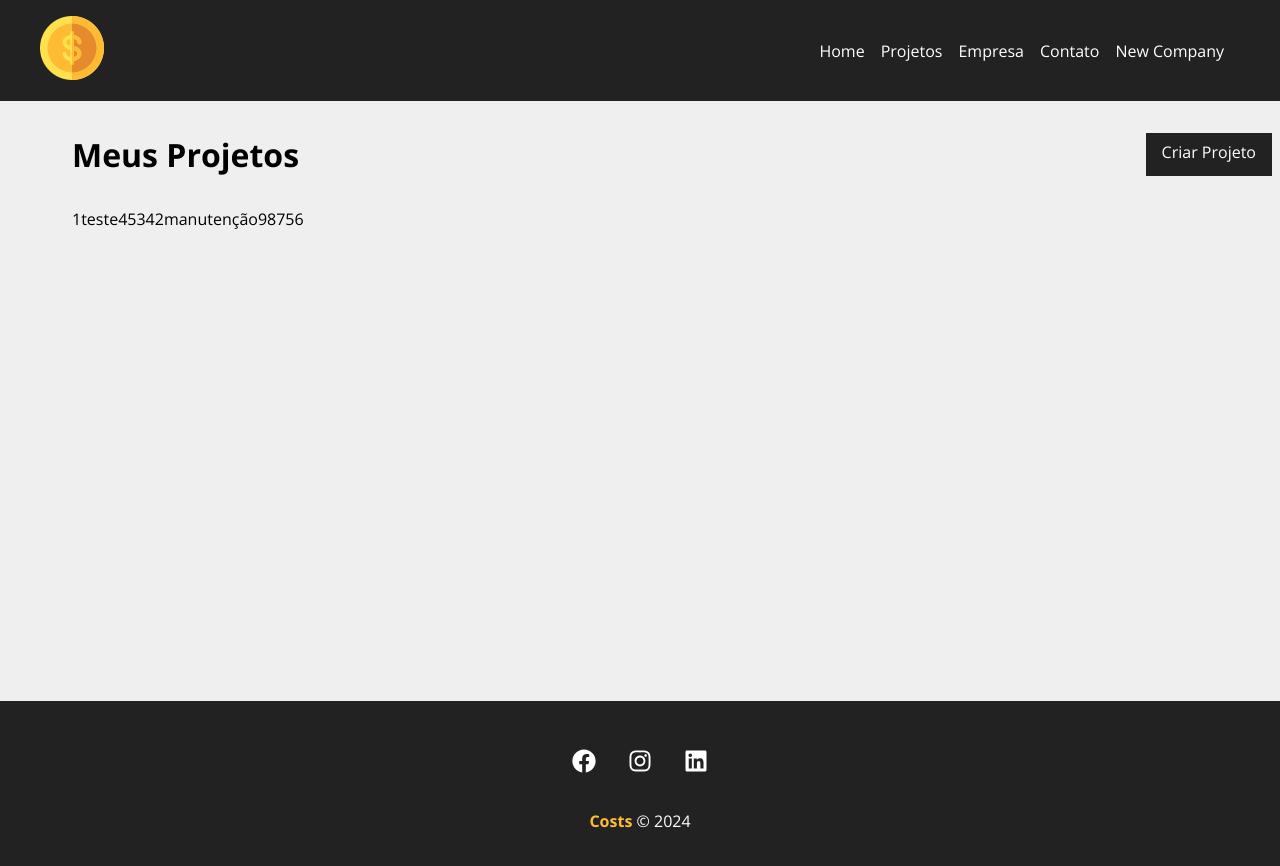
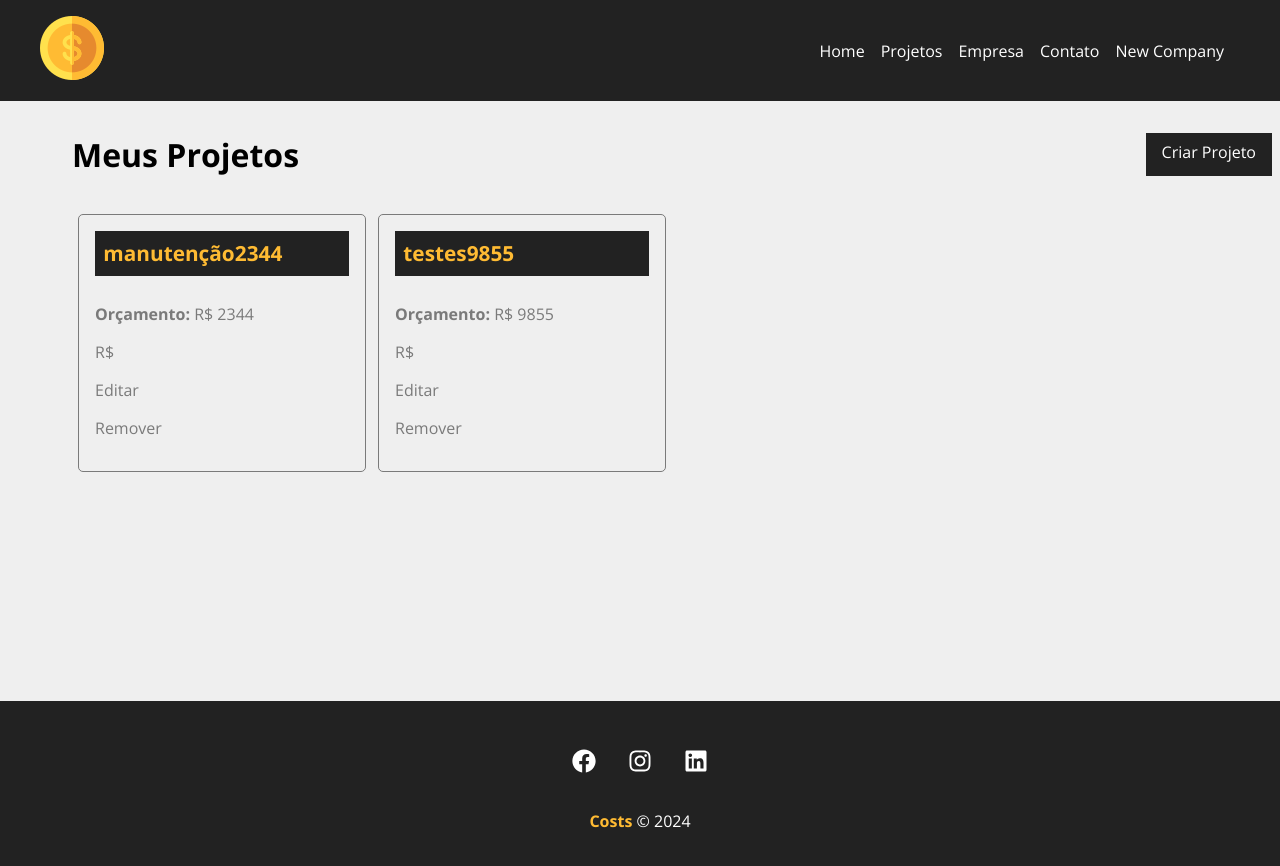
Before and after one commit to mariocarvalho-2205/costs, a React (Create React App) app: page /projects in a window 1280 px wide. Shown: the top 866 px of the page. Built offline with nearby package versions, Linux system fonts and the light colour scheme; data requests are answered from the project's data file.

Commit message:
atualizado

```diff
--- a/db.json
+++ b/db.json
@@ -1,8 +1,8 @@
 {
   "projects": [
     {
-      "name": "teste",
-      "budget": "4534",
+      "name": "manutenção",
+      "budget": "2344",
       "category": {
         "id": "2",
         "name": "Desenvolvimento"
@@ -12,8 +12,8 @@
       "id": 1
     },
     {
-      "name": "manutenção",
-      "budget": "98756",
+      "name": "testes",
+      "budget": "9855",
       "cost": 0,
       "services": [],
       "id": 2
--- a/src/components/project/ProjectCard.jsx
+++ b/src/components/project/ProjectCard.jsx
@@ -1,10 +1,22 @@
 import styles from './ProjectCard.module.css'
+
+// import { BsPencil, BsFillTrashFill } from 'react-icons/bs'
 
 function ProjectCard ({ id, name, budget, category, handleRemove }) {
     return (
-        <>
-            <p>{id}{name}{budget}{category}</p>
-        </>
+        <div className={styles.project_card}>
+            <h4>{name}{budget}{category}</h4>
+            <p>
+                <span>Orçamento:</span> R$ {budget}
+            </p>
+            <p className={styles.category_test}>
+                <span></span> R$ {category}
+            </p>
+            <div>
+                <p>Editar</p>
+                <p>Remover</p>
+            </div>
+        </div>
     )
 }
 
--- a/src/components/project/ProjectCard.module.css
+++ b/src/components/project/ProjectCard.module.css
@@ -0,0 +1,30 @@
+.project_card {
+    padding: 1em;
+    border: 1px solid #7a7a7a;
+    border-radius: 5px;
+    width: 24%;
+    margin: 0.5%;
+}
+
+.project_card h4 {
+    background-color: #222;
+    color: #ffbb33;
+    padding: 0.4em;
+    margin-bottom: 1.3em;
+    font-size: 1.3em;
+}
+
+.project_card p {
+    color: #7a7a7a;
+    margin-bottom: 1em;
+
+}
+
+.project_card p span {
+    font-weight: bold;
+}
+
+.category_text {
+    display: flex;
+    align-items: center;
+}
--- a/src/routes/Projects.jsx
+++ b/src/routes/Projects.jsx
@@ -1,36 +1,34 @@
 import { useLocation } from "react-router-dom";
-import { useState, useEffect } from 'react';
-import Container from "../components/layout/Container"
-import LinkButton from "../components/layout/LinkButton"
-import ProjectCard from "../components/project/ProjectCard"
-import Message from "../components/layout/Message"
-import styles from './Projects.module.css'
+import { useState, useEffect } from "react";
+import Container from "../components/layout/Container";
+import LinkButton from "../components/layout/LinkButton";
+import ProjectCard from "../components/project/ProjectCard";
+import Message from "../components/layout/Message";
+import styles from "./Projects.module.css";
 
-function Projects () {
+function Projects() {
+	const [projects, setProjects] = useState([]);
 
-  const [ projects, setProjects ] = useState([])
-
-
-  const location = useLocation()
-  let message = ''
+	const location = useLocation();
+	let message = "";
 	if (location.state) {
-    message = location.state.message
+		message = location.state.message;
 	}
 
 	useEffect(() => {
-    fetch('http://localhost:5000/projects', {
+		fetch("http://localhost:5000/projects", {
 			method: "GET",
 			headers: {
-        "Content-Type": "application/json"
+				"Content-Type": "application/json",
 			},
 		})
 			.then((resp) => resp.json())
 			.then((data) => {
-      console.log('Projeto em projects', data)
-      setProjects(data)
+				console.log("Projeto em projects", data);
+				setProjects(data);
 			})
-    .catch((err) => console.log('Erro em Projects', err))
-  }, [])
+			.catch((err) => console.log("Erro em Projects", err));
+	}, []);
 
 	return (
 		<div className={styles.project_container}>
@@ -42,11 +40,17 @@ function Projects () {
 			<Container customClass="start">
 				{projects.length > 0 &&
 					projects.map((project) => (
-            <ProjectCard name={project.name} id={project.id} budget={project.budget} />
+						<ProjectCard
+							name={project.name}
+							id={project.id}
+							budget={project.budget}
+							// category={project.category}
+							key={project.id}
+						/>
 					))}
 			</Container>
 		</div>
 	);
 }
 
-  export default Projects
+export default Projects;
```
Lines whose indentation alone changed are shown as unchanged.
